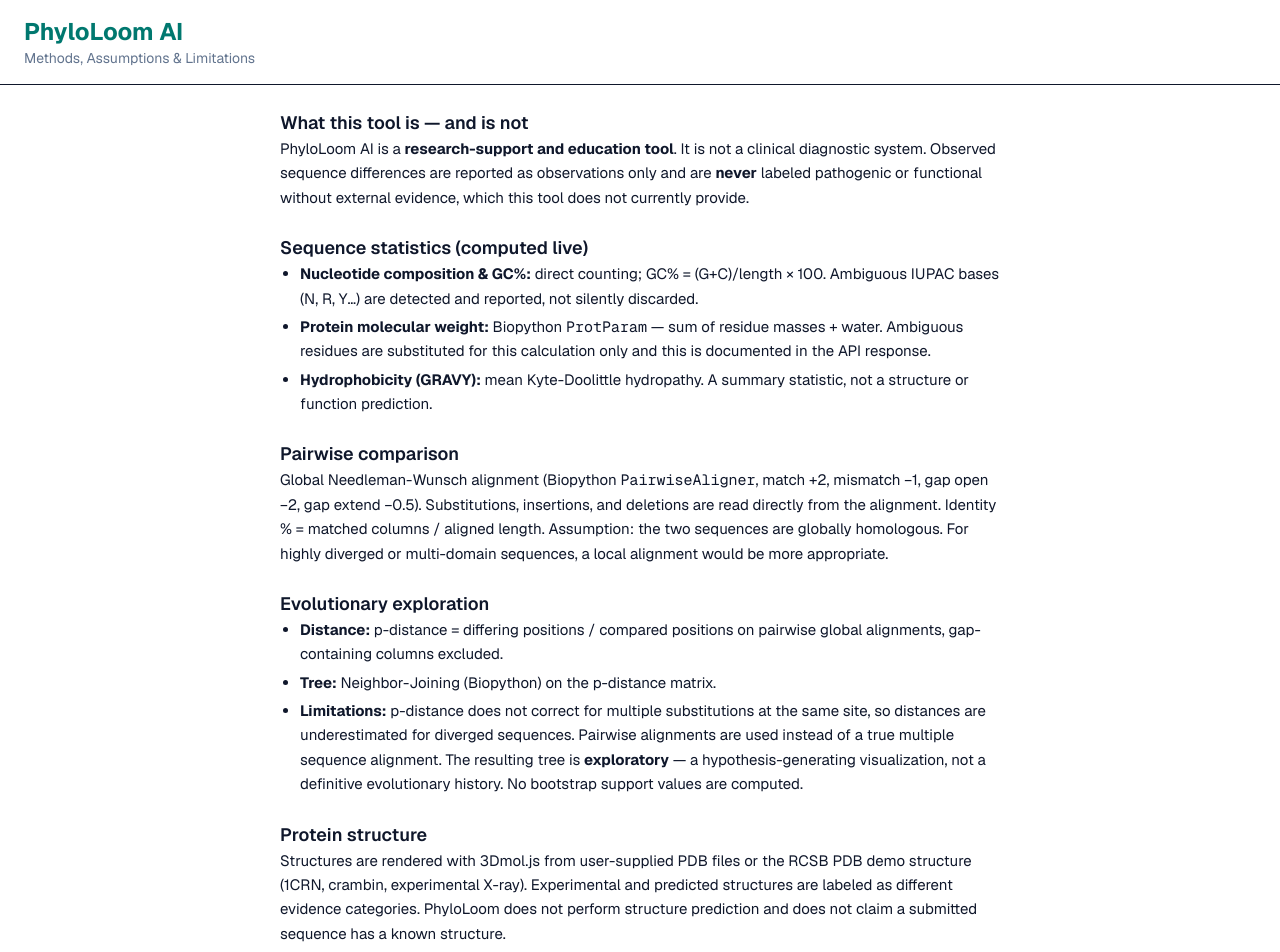
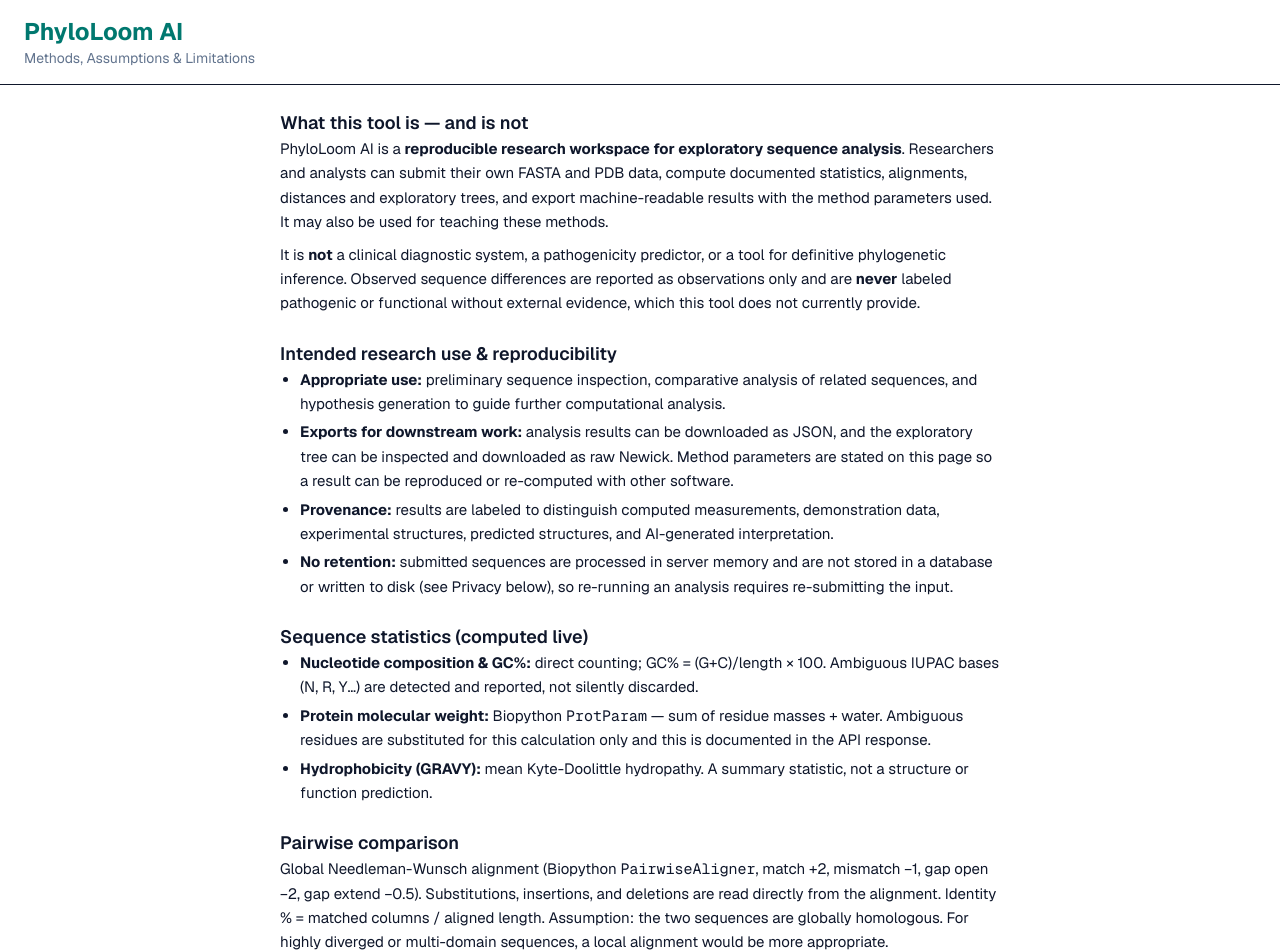
Before and after one commit to malihakhan1512/PhyloLoom-AI, a Next.js app in the folder frontend/: page /methods in a window 1280 px wide. Shown: the top 952 px of the page. Built offline with nearby package versions, Linux system fonts and the light colour scheme.

Commit message:
docs(phase7): rewrite README for live research prototype and position PhyloLoom as reproducible research workspace

```diff
--- a/frontend/src/app/methods/page.tsx
+++ b/frontend/src/app/methods/page.tsx
@@ -1,4 +1,3 @@
-
 export default function Methods() {
   return (
     <main className="min-h-screen bg-white text-slate-900 font-sans">
@@ -8,30 +7,47 @@ export default function Methods() {
       </header>
       <div className="max-w-3xl mx-auto p-6 space-y-6 text-[15px] leading-relaxed">
         <section><h2 className="font-semibold text-lg">What this tool is — and is not</h2>
-          <p>PhyloLoom AI is a <strong>research-support and education tool</strong>. It is not a clinical diagnostic system. Observed sequence differences are reported as observations only and are <strong>never</strong> labeled pathogenic or functional without external evidence, which this tool does not currently provide.</p></section>
+          <p>PhyloLoom AI is a <strong>reproducible research workspace for exploratory sequence analysis</strong>. Researchers and analysts can submit their own FASTA and PDB data, compute documented statistics, alignments, distances and exploratory trees, and export machine-readable results with the method parameters used. It may also be used for teaching these methods.</p>
+          <p className="mt-2">It is <strong>not</strong> a clinical diagnostic system, a pathogenicity predictor, or a tool for definitive phylogenetic inference. Observed sequence differences are reported as observations only and are <strong>never</strong> labeled pathogenic or functional without external evidence, which this tool does not currently provide.</p></section>
+
+        <section><h2 className="font-semibold text-lg">Intended research use &amp; reproducibility</h2>
+          <ul className="list-disc pl-5 space-y-1">
+            <li><strong>Appropriate use:</strong> preliminary sequence inspection, comparative analysis of related sequences, and hypothesis generation to guide further computational analysis.</li>
+            <li><strong>Exports for downstream work:</strong> analysis results can be downloaded as JSON, and the exploratory tree can be inspected and downloaded as raw Newick. Method parameters are stated on this page so a result can be reproduced or re-computed with other software.</li>
+            <li><strong>Provenance:</strong> results are labeled to distinguish computed measurements, demonstration data, experimental structures, predicted structures, and AI-generated interpretation.</li>
+            <li><strong>No retention:</strong> submitted sequences are processed in server memory and are not stored in a database or written to disk (see Privacy below), so re-running an analysis requires re-submitting the input.</li>
+          </ul></section>
+
         <section><h2 className="font-semibold text-lg">Sequence statistics (computed live)</h2>
           <ul className="list-disc pl-5 space-y-1">
-            <li><strong>Nucleotide composition &amp; GC%:</strong> direct counting; GC% = (G+C)/length × 100. Ambiguous IUPAC bases (N, R, Y…) are detected and reported, not silently discarded.</li>
+            <li><strong>Nucleotide composition &amp; GC%:</strong> direct counting; GC% = (G+C)/length &times; 100. Ambiguous IUPAC bases (N, R, Y…) are detected and reported, not silently discarded.</li>
             <li><strong>Protein molecular weight:</strong> Biopython <code>ProtParam</code> — sum of residue masses + water. Ambiguous residues are substituted for this calculation only and this is documented in the API response.</li>
             <li><strong>Hydrophobicity (GRAVY):</strong> mean Kyte-Doolittle hydropathy. A summary statistic, not a structure or function prediction.</li>
           </ul></section>
+
         <section><h2 className="font-semibold text-lg">Pairwise comparison</h2>
           <p>Global Needleman-Wunsch alignment (Biopython <code>PairwiseAligner</code>, match +2, mismatch −1, gap open −2, gap extend −0.5). Substitutions, insertions, and deletions are read directly from the alignment. Identity % = matched columns / aligned length. Assumption: the two sequences are globally homologous. For highly diverged or multi-domain sequences, a local alignment would be more appropriate.</p></section>
+
         <section><h2 className="font-semibold text-lg">Evolutionary exploration</h2>
           <ul className="list-disc pl-5 space-y-1">
             <li><strong>Distance:</strong> p-distance = differing positions / compared positions on pairwise global alignments, gap-containing columns excluded.</li>
             <li><strong>Tree:</strong> Neighbor-Joining (Biopython) on the p-distance matrix.</li>
             <li><strong>Limitations:</strong> p-distance does not correct for multiple substitutions at the same site, so distances are underestimated for diverged sequences. Pairwise alignments are used instead of a true multiple sequence alignment. The resulting tree is <strong>exploratory</strong> — a hypothesis-generating visualization, not a definitive evolutionary history. No bootstrap support values are computed.</li>
           </ul></section>
+
         <section><h2 className="font-semibold text-lg">Protein structure</h2>
-          <p>Structures are rendered with 3Dmol.js from user-supplied PDB files or the RCSB PDB demo structure (1CRN, crambin, experimental X-ray). Experimental and predicted structures are labeled as different evidence categories. PhyloLoom does not perform structure prediction and does not claim a submitted sequence has a known structure.</p></section>
+          <p>Structures are rendered with 3Dmol.js from user-supplied PDB files, the RCSB PDB demo structure (1CRN, crambin, experimental X-ray), or a predicted structure loaded from AlphaFold DB by UniProt accession (e.g. P69905), in which case the average pLDDT reported by AlphaFold DB is displayed. Experimental and predicted structures are labeled as different evidence categories. PhyloLoom does not perform structure prediction and does not claim a submitted sequence has a known structure.</p></section>
+
         <section><h2 className="font-semibold text-lg">AI Research Copilot</h2>
           <p>The copilot currently uses a <strong>clearly labeled mock provider</strong> that returns no biological claims. When a real provider is connected, it receives only computed results from this backend and must not invent numerical values. AI-generated interpretation is always visually distinguished from computed measurements.</p></section>
+
         <section><h2 className="font-semibold text-lg">Privacy &amp; data handling</h2>
           <p>Uploaded sequences are processed in server memory and are not stored in a database or written to disk. Do not submit confidential, clinical, or personally identifiable genomic data. Sequence data is not sent to any external AI provider in the current version.</p></section>
+
         <section><h2 className="font-semibold text-lg">Input limits</h2>
           <p>FASTA: max 50 sequences, max 100,000 residues each. PDB upload: max 5 MB. FASTQ, genome assembly, and variant calling (VCF) are not supported.</p></section>
-        <p className="text-xs text-slate-400">Software: Python, FastAPI, Biopython, Next.js, 3Dmol.js. Methods page v0.1.0.</p>
+
+        <p className="text-xs text-slate-400">Software: Python, FastAPI, Biopython, Next.js, 3Dmol.js. Methods page v0.2.0.</p>
       </div>
     </main>
   );
```
Also changed, not shown: 1 other file (tests, documents, lock files or other folders).
